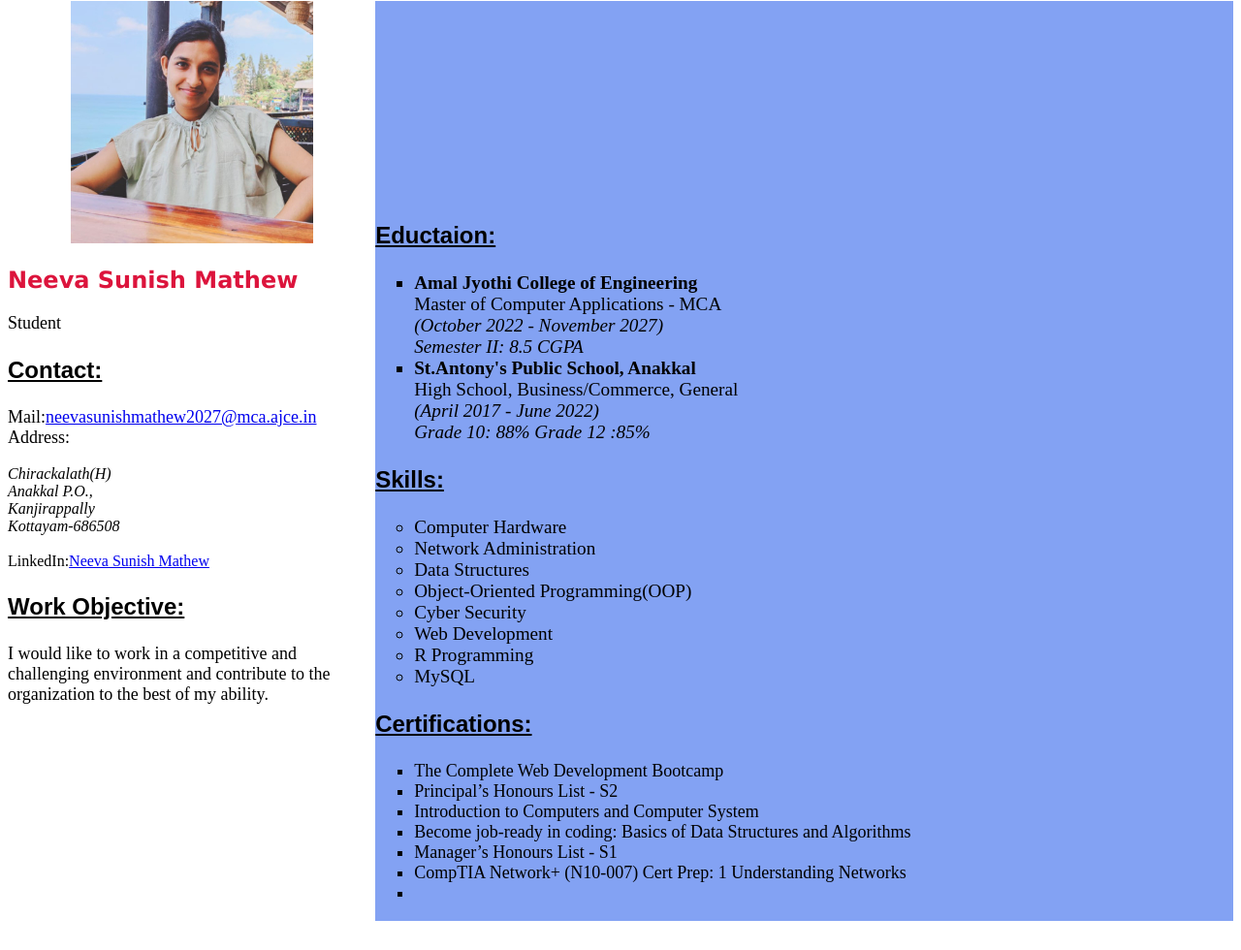
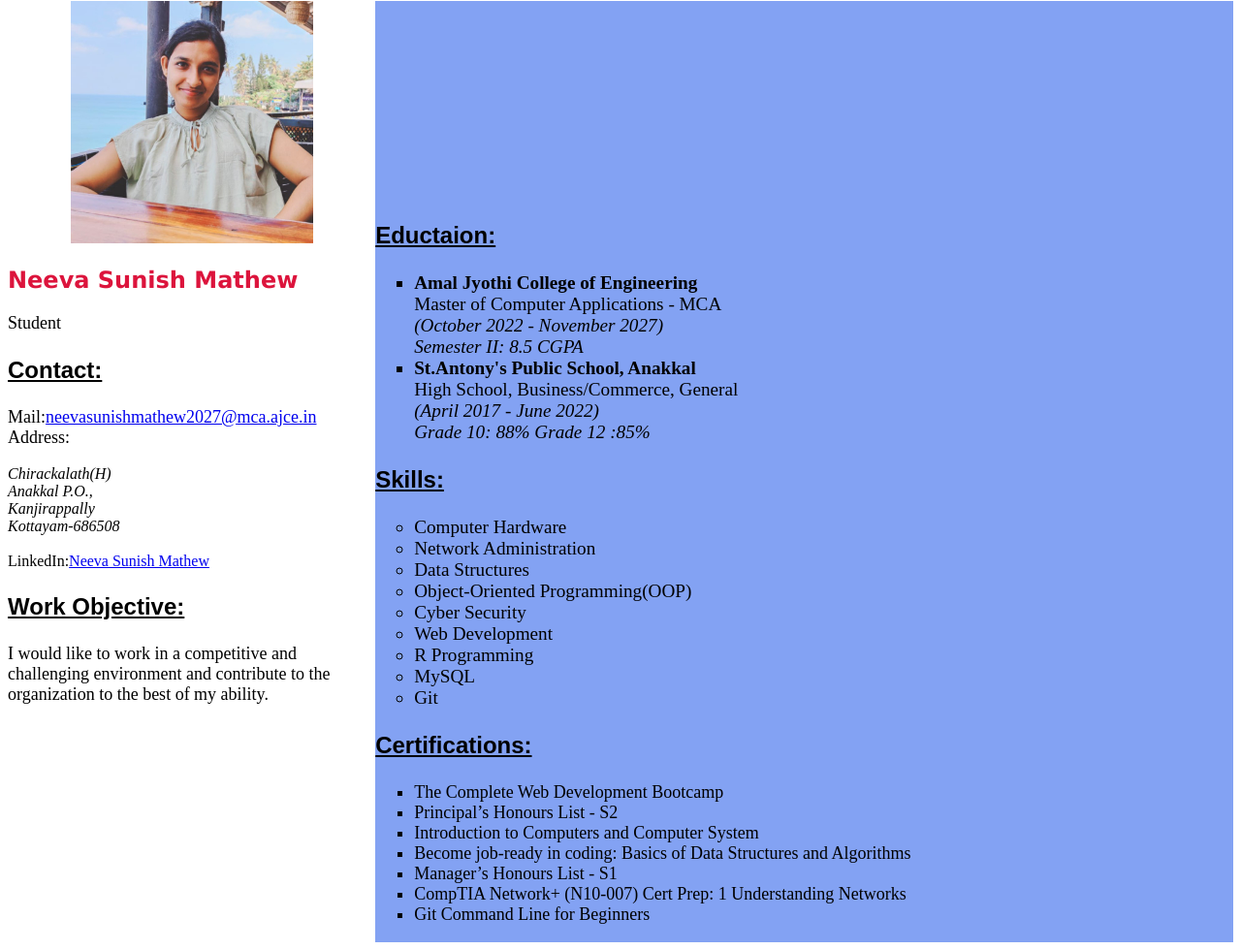
Before and after one commit to Neeevaa/impact-tsk, a plain HTML site: page index.html in a window 1280 px wide. Shown: the part 27-1007 px from the top of the page at 97% size. Before the commit the page ends 985 px from the top, so only its background shows below. Drawn offline with Linux system fonts and the light colour scheme.

Commit message:
Update and rename portfolio.html to index.html

```diff
--- a/portfolio.html
+++ b/index.html
@@ -47,6 +47,7 @@
                 <li>Web Development</li>
                 <li>R Programming</li>
                 <li>MySQL</li>
+                <li>Git</li>
             </ul>
             <h3> Certifications:</h3>
             <ul type="square" style="font-size:large;">
@@ -56,7 +57,7 @@
                 <li>Become job-ready in coding: Basics of Data Structures and Algorithms</li>
                 <li>Manager’s Honours List - S1</li>
                 <li>CompTIA Network+ (N10-007) Cert Prep: 1 Understanding Networks</li>
-                <li></li>
+                <li>Git Command Line for Beginners</li>
             </ul>
             </div>
         </div>
```
